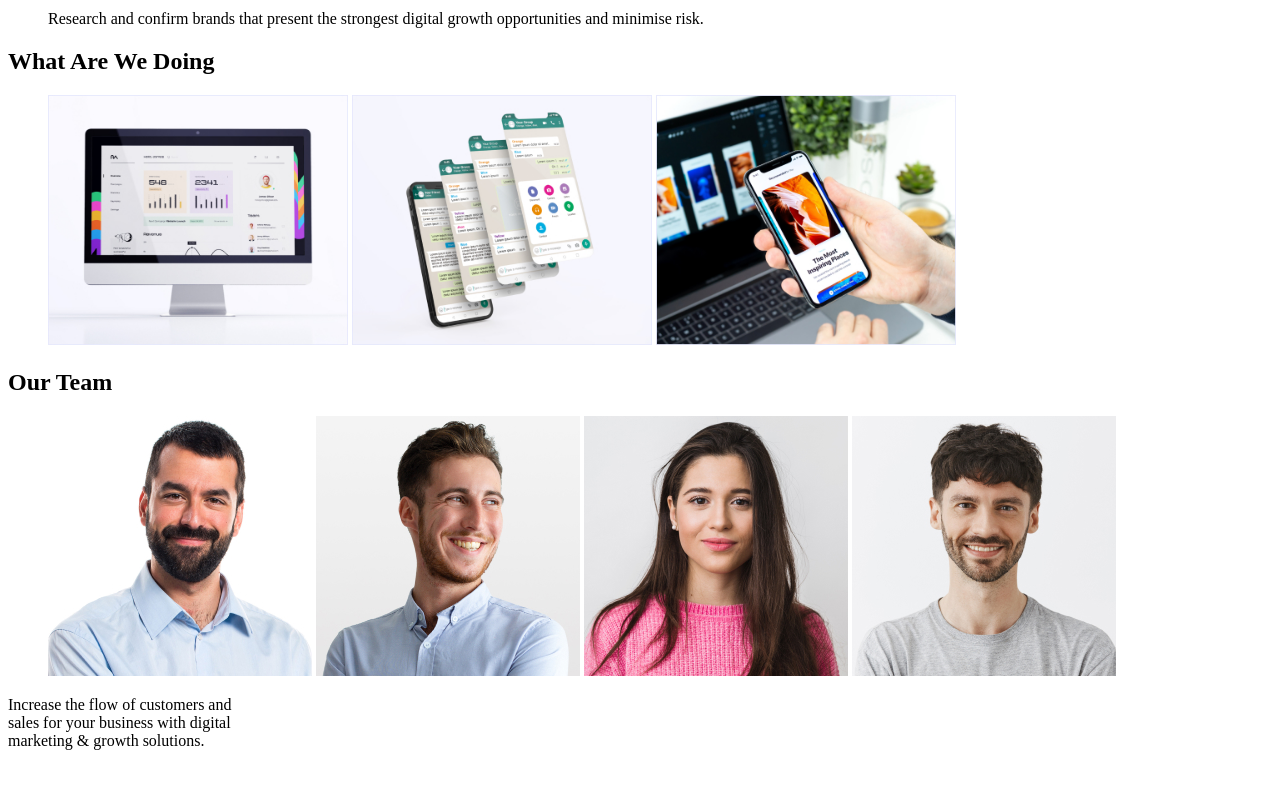
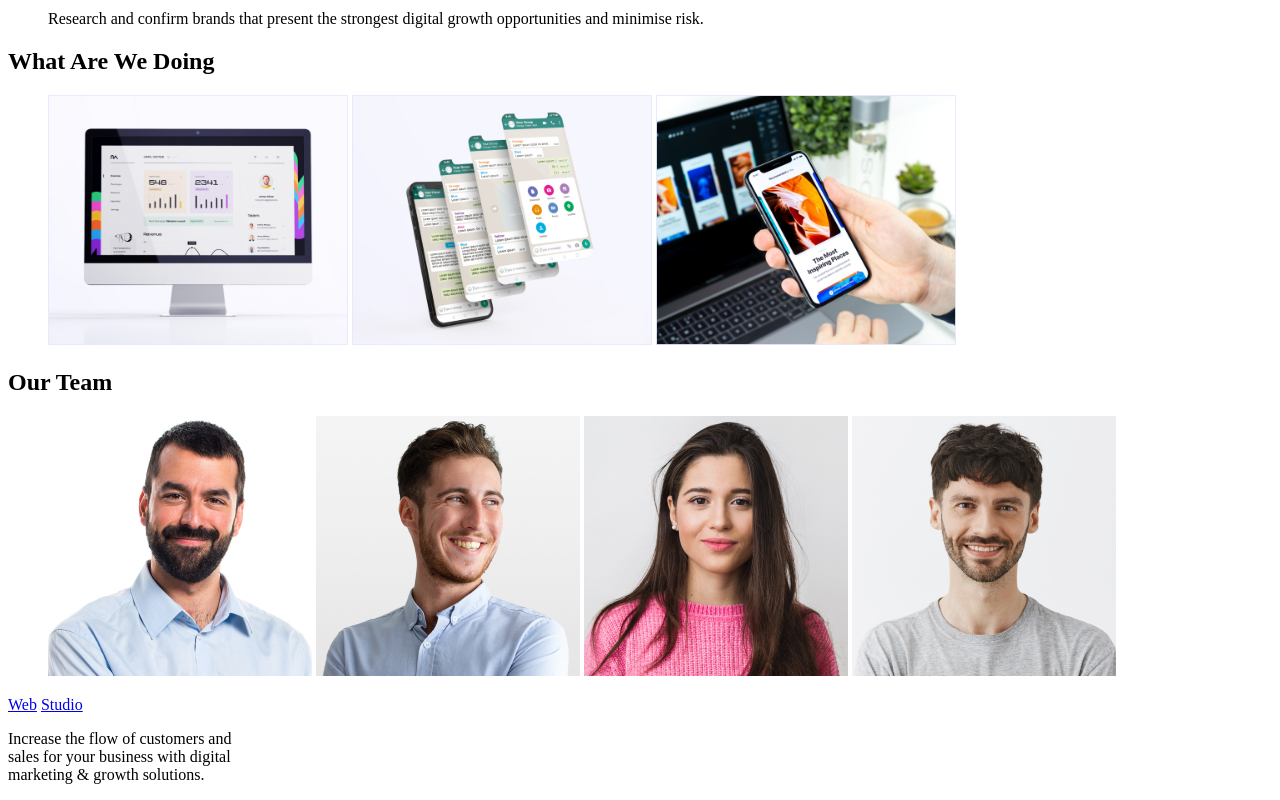
Before and after one commit to lotickles/goit-markup-hw-01, a plain HTML site: page index.html in a window 1280 px wide. Shown: the part 368-1168 px from the top of the page. Before the commit the page ends 1134 px from the top, so only its background shows below. Drawn offline with Linux system fonts and the light colour scheme.

Commit message:
for checking

```diff
--- a/index.html
+++ b/index.html
@@ -68,6 +68,8 @@
     </section>
     <footer>
       <!--footer-->
+      <a href="/Web.svg">Web</a>
+      <a href="/Studio.svg">Studio</a>
       <p>
         Increase the flow of customers and <br />
         sales for your business with digital<br />
```
